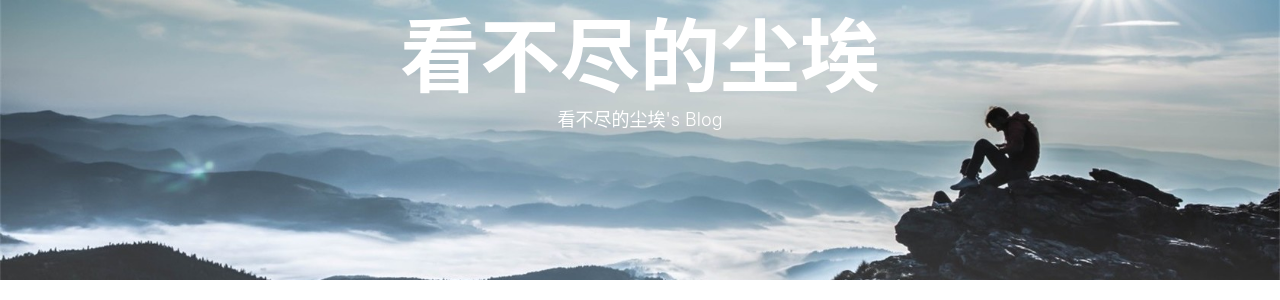
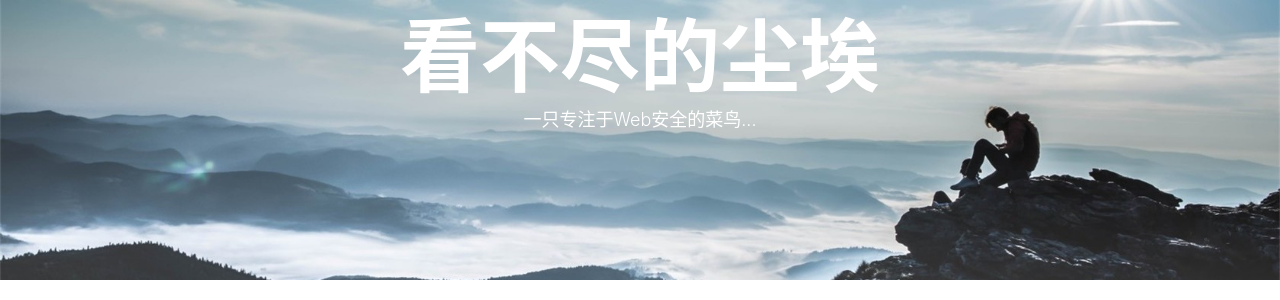
Before and after one commit to FiveAourThe/FiveAourThe.github.io, a Jekyll site: the page built from index.html, in a window 1280 px wide. Shown: the part 138-438 px from the top of the page. Built offline with Jekyll 4.4.1, drawn with Linux system fonts in a browser that asks for light colours; nearby versions of some CDN libraries; the list of posts is cut into pages by our own code; comment, search, counter and statistics services are not loaded.

Commit message:
Update index.html

```diff
--- a/index.html
+++ b/index.html
@@ -1,6 +1,6 @@
 ---
 layout: page
-description: "看不尽的尘埃's Blog"
+description: "一只专注于Web安全的菜鸟..."
 ---
 
 {% for post in paginator.posts %}
```
